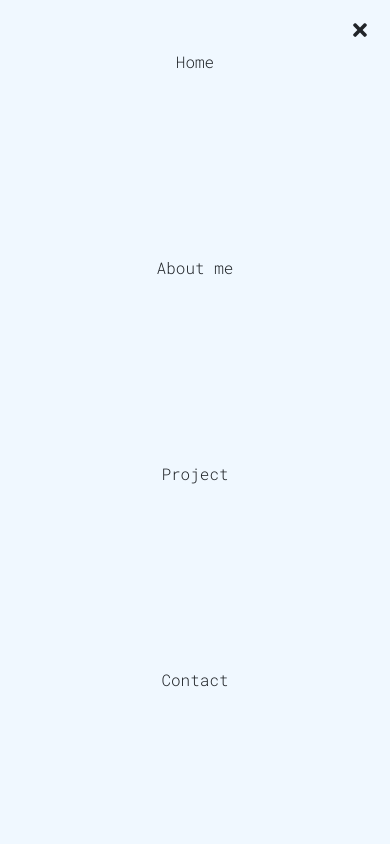
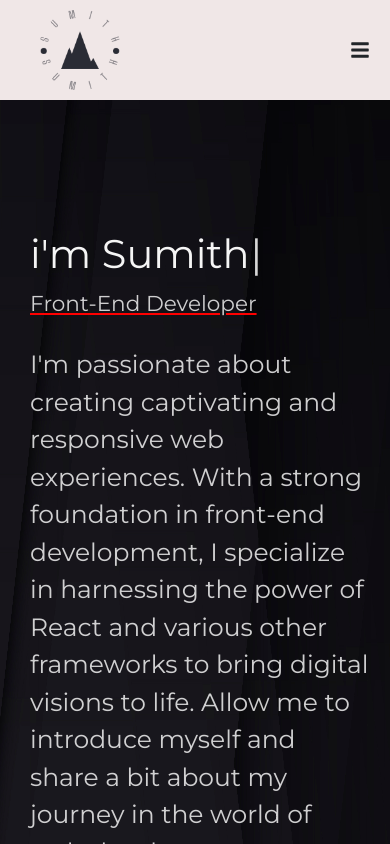
Before and after one commit to sumith-tech/my-profile, a React (Create React App) app: page / in a window 390 px wide. Shown: the top 844 px of the page. Built offline with nearby package versions, Linux system fonts and the light colour scheme.

Commit message:
resolved bug for mobile-responsivenes

```diff
--- a/src/layout/Navbar.jsx
+++ b/src/layout/Navbar.jsx
@@ -4,7 +4,7 @@ import { FaBars, FaTimes } from "react-icons/fa";
 import { Link } from "react-scroll";
 import logo from "../assets/sumith-high-resolution-logo-transparent (4).png";
 const Navbar = () => {
-  const [isresponive, setIsresponsive] = useState(false);
+  const [isresponive, setIsresponsive] = useState(true);
 
   const showNavBar = () => {
     setIsresponsive((pre) => !pre);
```
